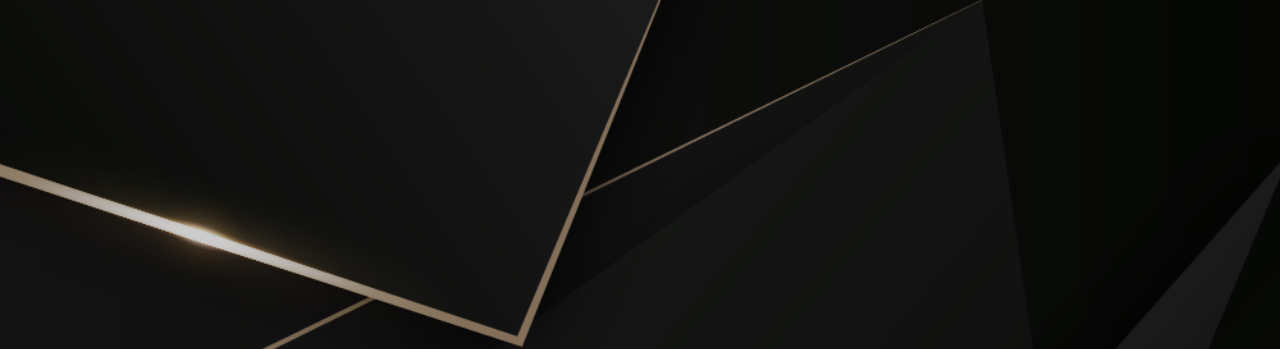
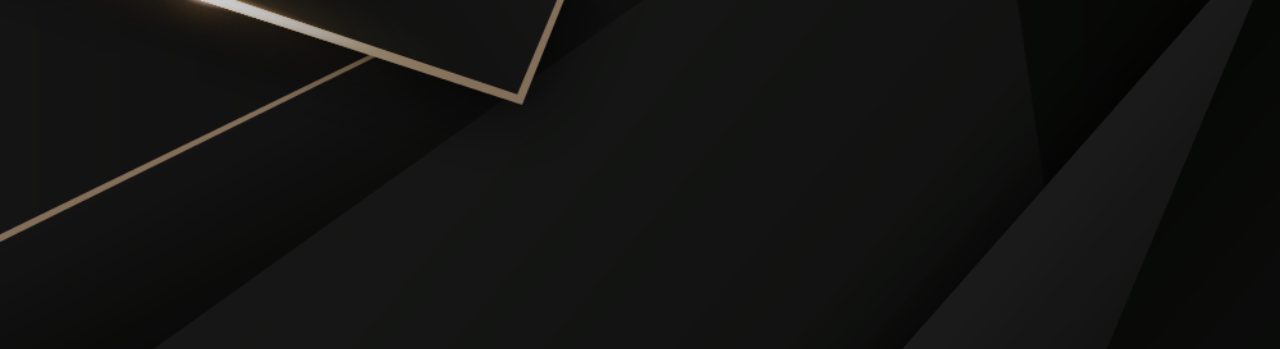
Before and after one commit to Ivan252512/hindrav, a plain HTML site: page index.html in a window 1280 px wide. Shown: the top 349 px of the page. Drawn offline with nearby package versions, Linux system fonts and the light colour scheme.

Commit message:
Unit testing UX BG

```diff
--- a/assets/scss/layouts/_work.scss
+++ b/assets/scss/layouts/_work.scss
@@ -53,6 +53,7 @@
     overscroll-behavior-x: contain;
     scroll-snap-type: x proximity;
     overflow-x: scroll;
+    overflow-y: hidden;
 }
 
 .projects--container__cards::-webkit-scrollbar{
--- a/assets/scss/libs/_mixins.scss
+++ b/assets/scss/libs/_mixins.scss
@@ -1,7 +1,8 @@
 @mixin bg{
     background-size: cover;
     background-repeat: no-repeat;
-    background-attachment: fixed;
+    background-attachment: fixed center;
+    background-position: center center;
 }
 
 @mixin overlay{
```
Also changed, not shown: assets/css/main-dist.css, assets/css/main.css, 1 other file.
